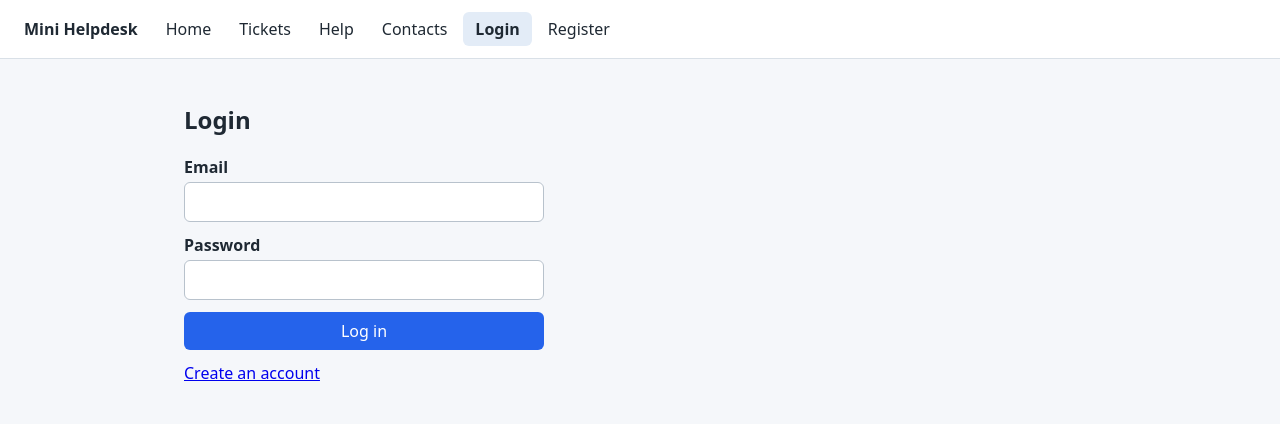
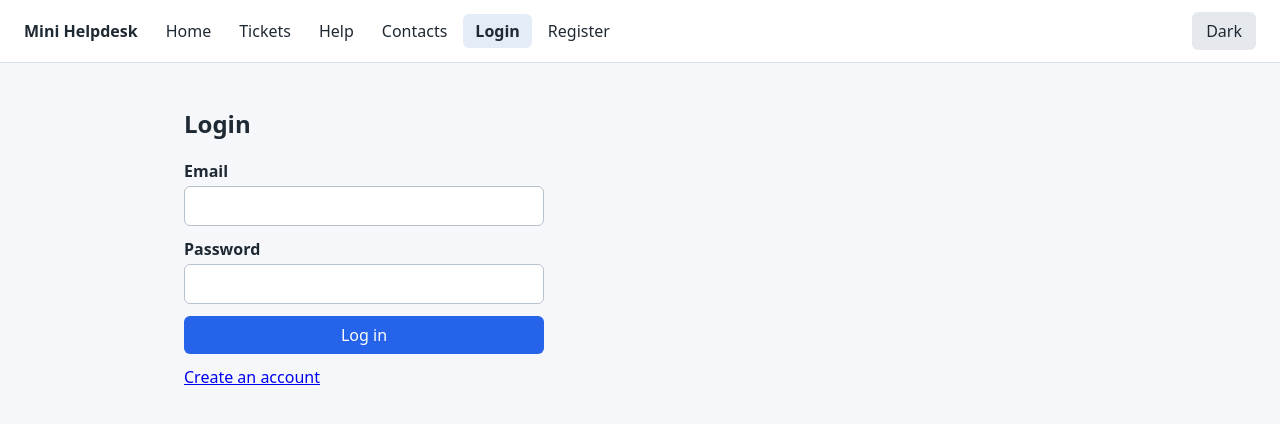
Before and after one commit to ComeOnRoach/mini-helpdesk, a React (Vite) app in the folder apps/web/: page /login in a window 1280 px wide. Shown: the top 424 px of the page. Built offline with nearby package versions, Linux system fonts and the light colour scheme.

Commit message:
feat(T6.6): light/dark theme switcher
Co-Authored-By: Claude Sonnet 5.5 <noreply@anthropic.com>

```diff
--- a/apps/web/index.html
+++ b/apps/web/index.html
@@ -4,6 +4,21 @@
     <meta charset="UTF-8" />
     <meta name="viewport" content="width=device-width, initial-scale=1.0" />
     <title>Mini Helpdesk</title>
+    <script>
+      // Apply the theme before the first paint (no flash): saved `theme`, else prefers-color-scheme.
+      (function () {
+        var theme = null;
+        try {
+          theme = localStorage.getItem('theme');
+        } catch (e) {
+          theme = null;
+        }
+        if (theme !== 'light' && theme !== 'dark') {
+          theme = window.matchMedia('(prefers-color-scheme: dark)').matches ? 'dark' : 'light';
+        }
+        document.documentElement.setAttribute('data-theme', theme);
+      })();
+    </script>
   </head>
   <body>
     <div id="root"></div>
--- a/apps/web/public/widgets/faq.html
+++ b/apps/web/public/widgets/faq.html
@@ -4,6 +4,7 @@
     <meta charset="UTF-8" />
     <meta name="viewport" content="width=device-width, initial-scale=1.0" />
     <title>FAQ</title>
+    <script src="/widgets/theme-init.js"></script>
     <link rel="stylesheet" href="/widgets/widgets.css" />
   </head>
   <body>
--- a/apps/web/public/widgets/feedback.html
+++ b/apps/web/public/widgets/feedback.html
@@ -4,6 +4,7 @@
     <meta charset="UTF-8" />
     <meta name="viewport" content="width=device-width, initial-scale=1.0" />
     <title>Feedback</title>
+    <script src="/widgets/theme-init.js"></script>
     <link rel="stylesheet" href="/widgets/widgets.css" />
   </head>
   <body>
--- a/apps/web/public/widgets/widgets.css
+++ b/apps/web/public/widgets/widgets.css
@@ -1,4 +1,32 @@
 /* Shared styles of the static widgets (FAQ and feedback). Independent of the app CSS. */
+:root {
+  color-scheme: light;
+  --w-bg: #fff;
+  --w-text: #1f2937;
+  --w-border: #d1d5db;
+  --w-border-strong: #9ca3af;
+  --w-muted: #6b7280;
+  --w-soft: #f3f4f6;
+  --w-open: #dbeafe;
+  --w-ok-bg: #dcfce7;
+  --w-ok-fg: #166534;
+  --w-error: #b91c1c;
+}
+
+:root[data-theme='dark'] {
+  color-scheme: dark;
+  --w-bg: #1f2937;
+  --w-text: #e5e7eb;
+  --w-border: #374151;
+  --w-border-strong: #4b5563;
+  --w-muted: #9ca3af;
+  --w-soft: #374151;
+  --w-open: #1e3a5f;
+  --w-ok-bg: #14532d;
+  --w-ok-fg: #86efac;
+  --w-error: #fca5a5;
+}
+
 * {
   box-sizing: border-box;
 }
@@ -6,8 +34,8 @@
 body {
   margin: 0;
   padding: 16px;
-  background: #fff;
-  color: #1f2937;
+  background: var(--w-bg);
+  color: var(--w-text);
   font-family:
     system-ui,
     -apple-system,
@@ -32,7 +60,7 @@ input[type='search'],
 textarea {
   width: 100%;
   padding: 8px 10px;
-  border: 1px solid #9ca3af;
+  border: 1px solid var(--w-border-strong);
   border-radius: 6px;
   font: inherit;
 }
@@ -48,7 +76,7 @@ button {
 }
 
 .muted {
-  color: #6b7280;
+  color: var(--w-muted);
   font-size: 0.875rem;
 }
 
@@ -59,7 +87,7 @@ button {
 }
 
 .faq-item {
-  border: 1px solid #d1d5db;
+  border: 1px solid var(--w-border);
   border-radius: 6px;
   margin-bottom: 8px;
 }
@@ -73,14 +101,14 @@ button {
   width: 100%;
   border: 0;
   border-radius: 6px;
-  background: #f3f4f6;
+  background: var(--w-soft);
   color: inherit;
   text-align: left;
   font-weight: 600;
 }
 
 .faq-question[aria-expanded='true'] {
-  background: #dbeafe;
+  background: var(--w-open);
 }
 
 .faq-answer {
@@ -90,22 +118,22 @@ button {
 
 .faq-empty {
   padding: 12px;
-  border: 1px dashed #9ca3af;
+  border: 1px dashed var(--w-border-strong);
   border-radius: 6px;
-  color: #6b7280;
+  color: var(--w-muted);
 }
 
 .feedback-section {
   margin-top: 16px;
   padding-top: 12px;
-  border-top: 1px solid #d1d5db;
+  border-top: 1px solid var(--w-border);
 }
 
 #feedback-frame {
   display: block;
   width: 100%;
   height: 250px;
-  border: 1px solid #9ca3af;
+  border: 1px solid var(--w-border-strong);
   border-radius: 6px;
 }
 
@@ -132,17 +160,23 @@ label.comment {
 
 .error {
   margin: 0 0 12px;
-  color: #b91c1c;
+  color: var(--w-error);
 }
 
 .thanks {
   padding: 12px;
   border-radius: 6px;
-  background: #dcfce7;
-  color: #166534;
+  background: var(--w-ok-bg);
+  color: var(--w-ok-fg);
   font-weight: 600;
 }
 
 [hidden] {
   display: none !important;
 }
+
+input[type='search'],
+textarea {
+  background: var(--w-bg);
+  color: inherit;
+}
--- a/apps/web/src/components/layout.tsx
+++ b/apps/web/src/components/layout.tsx
@@ -2,6 +2,7 @@ import { useEffect, useState } from 'react';
 import { NavLink, Outlet, useLocation, useNavigate } from 'react-router-dom';
 import { useAuth } from '../auth/use-auth';
 import { NotificationControl } from './notification-control';
+import { ThemeToggle } from './theme-toggle';
 import { useRealtime } from './use-realtime';
 
 const STATUS_LABELS = {
@@ -88,6 +89,7 @@ export function Layout() {
             </NavLink>
           ))}
         </nav>
+        <ThemeToggle />
         {user && (
           <div className="session">
             <NotificationControl />
--- /dev/null
+++ b/apps/web/src/components/theme-toggle.tsx
@@ -0,0 +1,41 @@
+import { useState } from 'react';
+
+type Theme = 'light' | 'dark';
+
+const THEME_KEY = 'theme';
+
+// The inline script in index.html has already set data-theme before React mounts.
+function currentTheme(): Theme {
+  return document.documentElement.dataset.theme === 'dark' ? 'dark' : 'light';
+}
+
+export function ThemeToggle() {
+  const [theme, setTheme] = useState<Theme>(currentTheme);
+  const next: Theme = theme === 'dark' ? 'light' : 'dark';
+
+  function onToggle() {
+    document.documentElement.dataset.theme = next;
+    try {
+      localStorage.setItem(THEME_KEY, next);
+    } catch {
+      // Storage may be blocked: the theme still applies for this page view.
+    }
+    setTheme(next);
+  }
+
+  return (
+    <div className="header-actions">
+      <button
+        type="button"
+        className="secondary"
+        onClick={onToggle}
+        aria-label={`Switch to ${next} theme`}
+        aria-pressed={theme === 'dark'}
+        data-theme-current={theme}
+        data-testid="nav-theme-toggle"
+      >
+        {theme === 'dark' ? 'Light' : 'Dark'}
+      </button>
+    </div>
+  );
+}
--- a/apps/web/src/styles.css
+++ b/apps/web/src/styles.css
@@ -1,3 +1,27 @@
+:root {
+  color-scheme: light;
+  --bg: #f5f7fa;
+  --surface: #fff;
+  --text: #1f2933;
+  --muted: #52606d;
+  --border: #d9e0e7;
+  --border-strong: #b8c2cc;
+  --nav-active: #e3ecf7;
+  --secondary-bg: #e5e9ee;
+  --error-fg: #b91c1c;
+  --error-bg: #fef2f2;
+  --error-border: #fca5a5;
+  --info-bg: #e0ecff;
+  --info-fg: #1e40af;
+  --chip-bg: #e5e7eb;
+  --ok-bg: #dcfce7;
+  --ok-fg: #166534;
+  --warn-bg: #fef3c7;
+  --warn-fg: #92400e;
+  --bad-bg: #fee2e2;
+  --bad-fg: #991b1b;
+  --nearest-bg: #f0fdf4;
+}
 * {
   box-sizing: border-box;
 }
@@ -5,8 +29,8 @@
 body {
   margin: 0;
   font-family: system-ui, sans-serif;
-  color: #1f2933;
-  background: #f5f7fa;
+  color: var(--text);
+  background: var(--bg);
 }
 
 .header {
@@ -15,8 +39,8 @@ body {
   align-items: center;
   gap: 16px;
   padding: 12px 24px;
-  background: #fff;
-  border-bottom: 1px solid #d9e0e7;
+  background: var(--surface);
+  border-bottom: 1px solid var(--border);
 }
 
 .brand {
@@ -37,7 +61,7 @@ body {
 }
 
 .nav a.active {
-  background: #e3ecf7;
+  background: var(--nav-active);
   font-weight: 600;
 }
 
@@ -70,7 +94,7 @@ body {
 
 .form input {
   padding: 8px 10px;
-  border: 1px solid #b8c2cc;
+  border: 1px solid var(--border-strong);
   border-radius: 6px;
   font: inherit;
 }
@@ -93,14 +117,14 @@ button:disabled {
 .field-error,
 .form-error {
   margin: 0;
-  color: #b91c1c;
+  color: var(--error-fg);
 }
 
 .form-error {
   padding: 8px 10px;
-  border: 1px solid #fca5a5;
+  border: 1px solid var(--error-border);
   border-radius: 6px;
-  background: #fef2f2;
+  background: var(--error-bg);
 }
 
 a.button {
@@ -114,8 +138,8 @@ a.button {
 
 button.secondary,
 a.button.secondary {
-  background: #e5e9ee;
-  color: #1f2933;
+  background: var(--secondary-bg);
+  color: var(--text);
 }
 
 button.danger {
@@ -160,7 +184,7 @@ button.danger {
 .form textarea,
 .details select {
   padding: 6px 8px;
-  border: 1px solid #b8c2cc;
+  border: 1px solid var(--border-strong);
   border-radius: 6px;
   font: inherit;
 }
@@ -168,13 +192,13 @@ button.danger {
 .table {
   width: 100%;
   border-collapse: collapse;
-  background: #fff;
+  background: var(--surface);
 }
 
 .table th,
 .table td {
   padding: 8px 10px;
-  border-bottom: 1px solid #d9e0e7;
+  border-bottom: 1px solid var(--border);
   text-align: left;
 }
 
@@ -186,7 +210,7 @@ button.danger {
 }
 
 .state {
-  color: #52606d;
+  color: var(--muted);
 }
 
 .details {
@@ -215,14 +239,14 @@ button.danger {
 .comments li {
   padding: 8px 10px;
   margin-bottom: 8px;
-  border: 1px solid #d9e0e7;
+  border: 1px solid var(--border);
   border-radius: 6px;
-  background: #fff;
+  background: var(--surface);
 }
 
 .comment-meta {
   margin: 0 0 4px;
-  color: #52606d;
+  color: var(--muted);
   font-size: 0.875rem;
 }
 
@@ -244,7 +268,7 @@ button.danger {
   width: min(420px, 90vw);
   padding: 20px;
   border-radius: 8px;
-  background: #fff;
+  background: var(--surface);
 }
 
 .modal-actions {
@@ -288,8 +312,8 @@ button.danger {
   margin: 0;
   padding: 6px 10px;
   border-radius: 6px;
-  background: #e0ecff;
-  color: #1e40af;
+  background: var(--info-bg);
+  color: var(--info-fg);
 }
 
 .attachments {
@@ -303,9 +327,9 @@ button.danger {
   gap: 8px;
   padding: 8px 10px;
   margin-bottom: 8px;
-  border: 1px solid #d9e0e7;
+  border: 1px solid var(--border);
   border-radius: 6px;
-  background: #fff;
+  background: var(--surface);
 }
 
 .attachments button {
@@ -317,7 +341,7 @@ button.danger {
 }
 
 .attachment-meta {
-  color: #52606d;
+  color: var(--muted);
   font-size: 0.875rem;
 }
 
@@ -325,8 +349,8 @@ button.danger {
   max-width: 794px;
   margin: 16px auto;
   padding: 24px 32px;
-  border: 1px solid #d9e0e7;
-  background: #fff;
+  border: 1px solid var(--border);
+  background: var(--surface);
 }
 
 .print-toolbar {
@@ -339,7 +363,7 @@ button.danger {
 
 .print-kicker,
 .print-footer {
-  color: #52606d;
+  color: var(--muted);
   font-size: 0.875rem;
 }
 
@@ -433,24 +457,24 @@ button.danger {
 .connection {
   padding: 2px 8px;
   border-radius: 10px;
-  background: #e5e7eb;
+  background: var(--chip-bg);
   font-size: 0.75rem;
 }
 
 .connection[data-status='online'] {
-  background: #dcfce7;
-  color: #166534;
+  background: var(--ok-bg);
+  color: var(--ok-fg);
 }
 
 .connection[data-status='reconnecting'],
 .connection[data-status='connecting'] {
-  background: #fef3c7;
-  color: #92400e;
+  background: var(--warn-bg);
+  color: var(--warn-fg);
 }
 
 .connection[data-status='offline'] {
-  background: #fee2e2;
-  color: #991b1b;
+  background: var(--bad-bg);
+  color: var(--bad-fg);
 }
 
 .notifications {
@@ -461,23 +485,23 @@ button.danger {
 }
 
 .notifications[data-permission='granted'] {
-  color: #166534;
+  color: var(--ok-fg);
 }
 
 .notifications[data-permission='denied'] {
-  color: #991b1b;
+  color: var(--bad-fg);
 }
 
 .notifications-hint {
   max-width: 260px;
-  color: #6b7280;
+  color: var(--muted);
 }
 
 .faq-frame {
   display: block;
   width: 100%;
   height: 640px;
-  border: 1px solid #9ca3af;
+  border: 1px solid var(--border-strong);
   border-radius: 6px;
 }
 
@@ -493,7 +517,7 @@ button.danger {
 }
 
 .share-copied {
-  color: #166534;
+  color: var(--ok-fg);
 }
 
 .office-list {
@@ -506,7 +530,7 @@ button.danger {
 
 .office {
   padding: 12px 16px;
-  border: 1px solid #9ca3af;
+  border: 1px solid var(--border-strong);
   border-radius: 6px;
 }
 
@@ -516,14 +540,74 @@ button.danger {
 }
 
 .office-coords {
-  color: #6b7280;
+  color: var(--muted);
   font-size: 0.875rem;
 }
 
 .office[data-nearest='true'] {
-  border-color: #166534;
+  border-color: var(--ok-fg);
   border-width: 2px;
-  background: #f0fdf4;
+  background: var(--nearest-bg);
+}
+
+/* Theme switcher (T6.6) */
+.header-actions {
+  margin-left: auto;
+}
+
+.header-actions + .session {
+  margin-left: 0;
+}
+
+input,
+select,
+textarea {
+  background: var(--surface);
+  color: inherit;
+}
+
+:root[data-theme='dark'] {
+  color-scheme: dark;
+  --bg: #111827;
+  --surface: #1f2937;
+  --text: #e5e7eb;
+  --muted: #9ca3af;
+  --border: #374151;
+  --border-strong: #4b5563;
+  --nav-active: #1e3a5f;
+  --secondary-bg: #374151;
+  --error-fg: #fca5a5;
+  --error-bg: #3b1d1d;
+  --error-border: #7f1d1d;
+  --info-bg: #1e3a5f;
+  --info-fg: #bfdbfe;
+  --chip-bg: #374151;
+  --ok-bg: #14532d;
+  --ok-fg: #86efac;
+  --warn-bg: #713f12;
+  --warn-fg: #fde68a;
+  --bad-bg: #7f1d1d;
+  --bad-fg: #fecaca;
+  --nearest-bg: #14532d;
+}
+
+@media print {
+  :root[data-theme='dark'] {
+    color-scheme: light;
+    --bg: #fff;
+    --surface: #fff;
+    --text: #000;
+    --muted: #000;
+    --border: #000;
+    --border-strong: #000;
+  }
+
+  input,
+  select,
+  textarea {
+    background: #fff;
+    color: #000;
+  }
 }
 
 /* T6.4 responsive layout */
@@ -680,9 +764,9 @@ button.danger {
 
   .table tr {
     margin-bottom: 12px;
-    border: 1px solid #d9e0e7;
+    border: 1px solid var(--border);
     border-radius: 6px;
-    background: #fff;
+    background: var(--surface);
   }
 
   .table td {
```
Also changed, not shown: apps/web/public/widgets/theme-init.js (added, +26 -0 lines), 3 other files (tests, documents, lock files or other folders).
